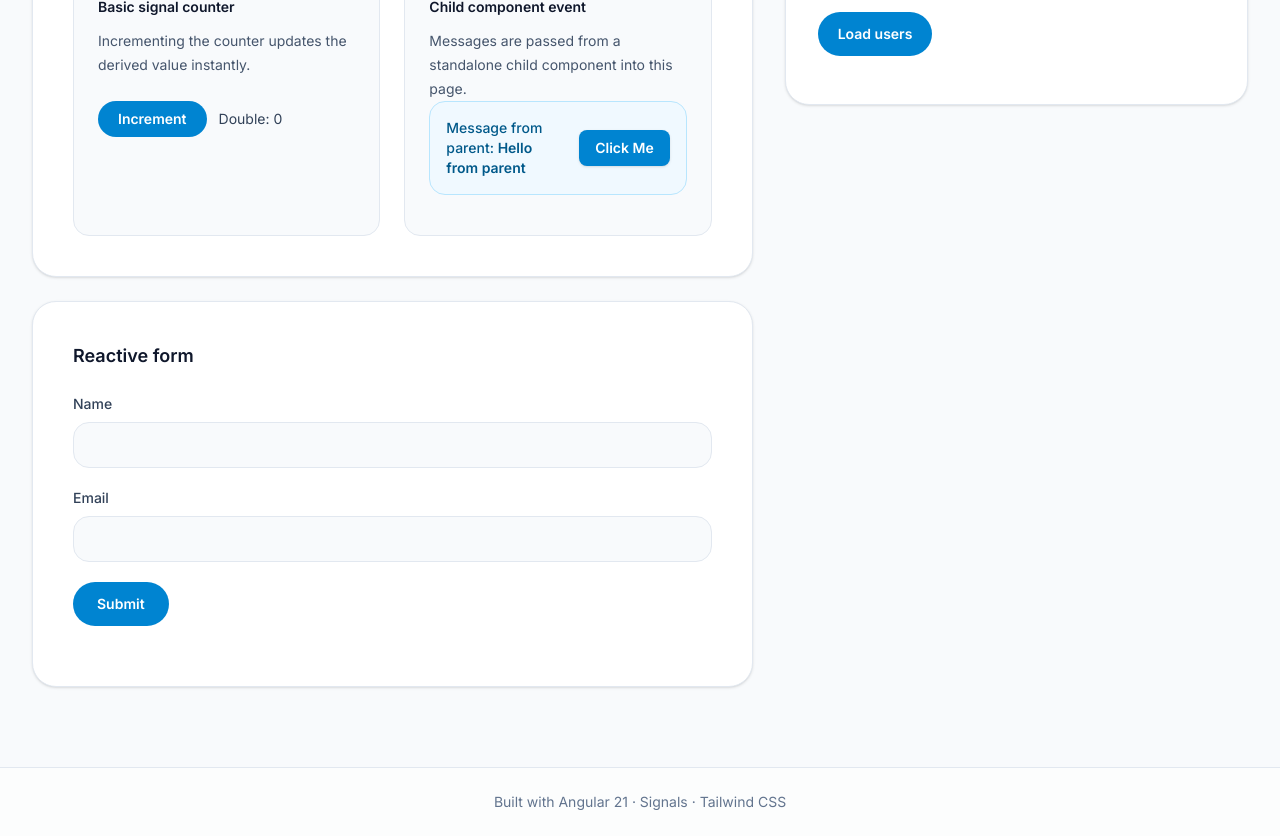
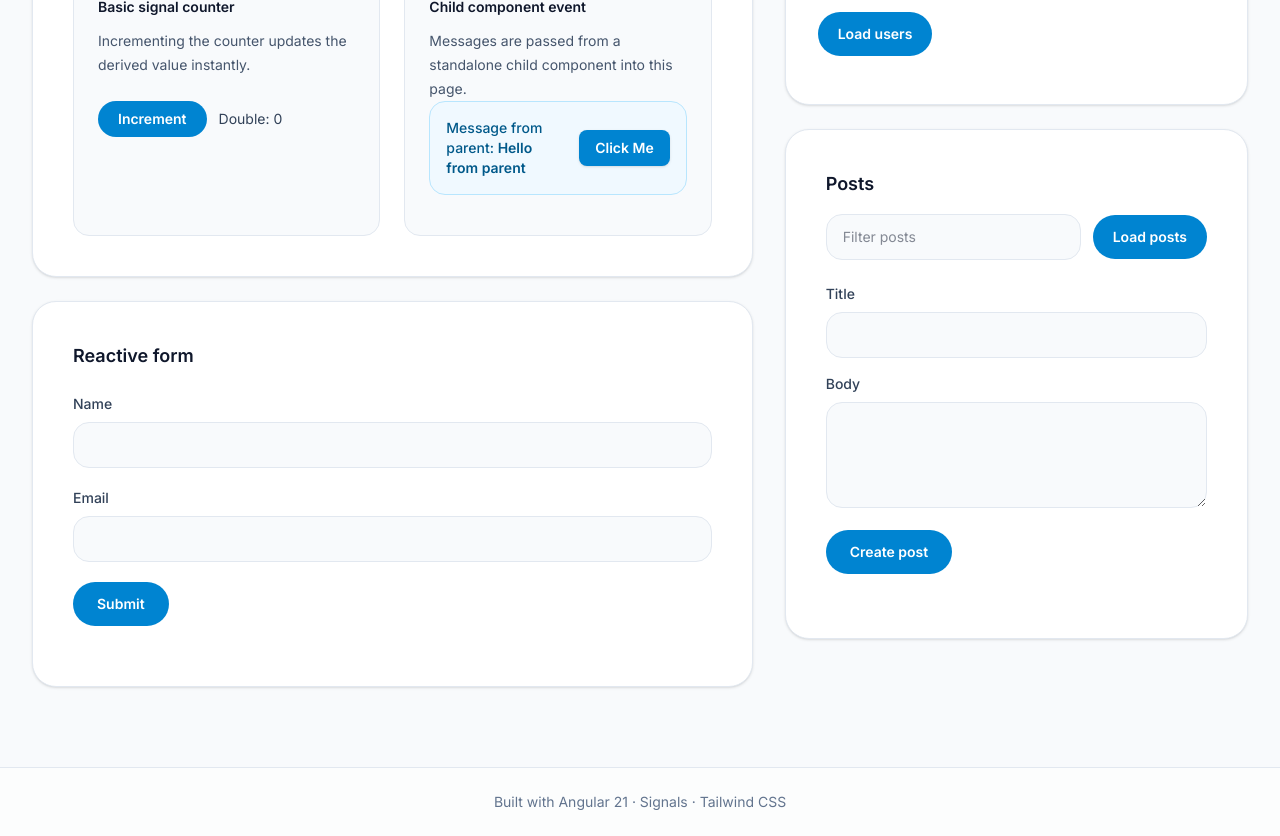
Before and after one commit to TechTinker-sys/angular21-practicefinal, an Angular app: page /playground in a window 1280 px wide. Shown: the part 420-1256 px from the top of the page. Built offline with nearby package versions, Linux system fonts and the light colour scheme.

Commit message:
Fix playground CRUD template binding and update CRUD UI

```diff
--- a/src/app/features/playground/pages/playground.html
+++ b/src/app/features/playground/pages/playground.html
@@ -71,6 +71,58 @@
           </div>
         </div>
       </section>
+
+      <section class="rounded-3xl border border-slate-200 bg-white p-8 shadow-sm dark:border-slate-800 dark:bg-slate-950 sm:p-10">
+        <h2 class="text-lg font-semibold text-slate-900 dark:text-white">Posts</h2>
+        <div class="mt-4 flex flex-col gap-3 sm:flex-row sm:items-center sm:justify-between">
+          <div class="flex-1 min-w-0">
+            <input
+              type="text"
+              [value]="postSearch()"
+              (input)="postSearch.set($any($event.target).value)"
+              placeholder="Filter posts"
+              class="w-full rounded-2xl border border-slate-200 bg-slate-50 px-4 py-3 text-sm text-slate-900 focus:border-sky-500 focus:outline-none focus:ring-2 focus:ring-sky-200 dark:border-slate-800 dark:bg-slate-900 dark:text-white"
+            />
+          </div>
+          <button (click)="loadPosts()" type="button" class="inline-flex rounded-full bg-sky-600 px-5 py-3 text-sm font-semibold text-white transition hover:bg-sky-700">Load posts</button>
+        </div>
+
+        <form (ngSubmit)="editingPostId() ? updatePost() : createPost()" class="mt-6 space-y-4">
+          <div>
+            <label class="block text-sm font-medium text-slate-700 dark:text-slate-300">Title</label>
+            <input type="text" [formControl]="postForm.controls.title" class="mt-2 w-full rounded-2xl border border-slate-200 bg-slate-50 px-4 py-3 text-sm text-slate-900 focus:border-sky-500 focus:outline-none focus:ring-2 focus:ring-sky-200 dark:border-slate-800 dark:bg-slate-900 dark:text-white" />
+          </div>
+          <div>
+            <label class="block text-sm font-medium text-slate-700 dark:text-slate-300">Body</label>
+            <textarea rows="4" [formControl]="postForm.controls.body" class="mt-2 w-full rounded-2xl border border-slate-200 bg-slate-50 px-4 py-3 text-sm text-slate-900 focus:border-sky-500 focus:outline-none focus:ring-2 focus:ring-sky-200 dark:border-slate-800 dark:bg-slate-900 dark:text-white"></textarea>
+          </div>
+          <div class="flex flex-wrap gap-3">
+            <button type="submit" class="rounded-full bg-sky-600 px-6 py-3 text-sm font-semibold text-white transition hover:bg-sky-700">
+              {{ editingPostId() ? 'Update post' : 'Create post' }}
+            </button>
+            <button *ngIf="editingPostId()" type="button" (click)="cancelEdit()" class="rounded-full border border-slate-300 bg-white px-6 py-3 text-sm font-semibold text-slate-700 transition hover:border-slate-400 hover:bg-slate-50 dark:border-slate-700 dark:bg-slate-900 dark:text-slate-200 dark:hover:bg-slate-800">
+              Cancel
+            </button>
+          </div>
+        </form>
+
+        <div class="mt-6 space-y-4">
+          <div *ngFor="let post of filteredPosts()" class="rounded-2xl border border-slate-200 bg-slate-50 p-5 dark:border-slate-800 dark:bg-slate-900">
+            <h3 class="text-base font-semibold text-slate-900 dark:text-white">{{ post.title }}</h3>
+            <p class="mt-2 text-sm leading-6 text-slate-600 dark:text-slate-400">{{ post.body }}</p>
+            <div class="mt-4 flex flex-wrap gap-2">
+              <button type="button" (click)="startEdit(post)" class="rounded-full border border-slate-300 bg-white px-4 py-2 text-sm font-semibold text-slate-700 transition hover:border-slate-400 hover:bg-slate-50 dark:border-slate-700 dark:bg-slate-800 dark:text-slate-200 dark:hover:bg-slate-700">Edit</button>
+              <button type="button" (click)="deletePost(post.id)" class="rounded-full bg-rose-600 px-4 py-2 text-sm font-semibold text-white transition hover:bg-rose-700">Delete</button>
+              <button *ngIf="inlineEditPostId() === post.id" type="button" (click)="saveInlineEdit(post)" class="rounded-full bg-sky-600 px-4 py-2 text-sm font-semibold text-white transition hover:bg-sky-700">Save inline</button>
+              <button *ngIf="inlineEditPostId() === post.id" type="button" (click)="cancelInlineEdit()" class="rounded-full border border-slate-300 bg-white px-4 py-2 text-sm font-semibold text-slate-700 transition hover:border-slate-400 hover:bg-slate-50 dark:border-slate-700 dark:bg-slate-800 dark:text-slate-200 dark:hover:bg-slate-700">Cancel inline</button>
+            </div>
+          </div>
+        </div>
+
+        <div *ngIf="lastDeletedPost()" class="mt-6 rounded-2xl border border-amber-200 bg-amber-50 p-4 text-sm text-amber-800 dark:border-amber-900/30 dark:bg-amber-950/20 dark:text-amber-200">
+          Post deleted. <button type="button" (click)="undoDelete()" class="font-semibold underline">Undo</button>
+        </div>
+      </section>
     </div>
   </div>
 </section>
--- a/src/app/features/playground/pages/playground.ts
+++ b/src/app/features/playground/pages/playground.ts
@@ -1,7 +1,7 @@
 import { Component, signal, computed, ChangeDetectionStrategy } from '@angular/core';
 import { FormGroup, FormControl, Validators, ReactiveFormsModule } from '@angular/forms';
 import { HttpClient } from '@angular/common/http';
-import { NgFor } from '@angular/common';
+import { NgFor, NgIf } from '@angular/common';
 import { Subject } from 'rxjs';
 import { debounceTime } from 'rxjs/operators';
 import { Child } from '../../../shared/components/child/child';
@@ -10,7 +10,7 @@ import { Child } from '../../../shared/components/child/child';
   selector: 'app-playground',
   standalone: true,
   changeDetection: ChangeDetectionStrategy.OnPush,
-  imports: [Child, ReactiveFormsModule, NgFor],
+  imports: [Child, ReactiveFormsModule, NgFor, NgIf],
   templateUrl: './playground.html'
 })
 export class Playground {
```
